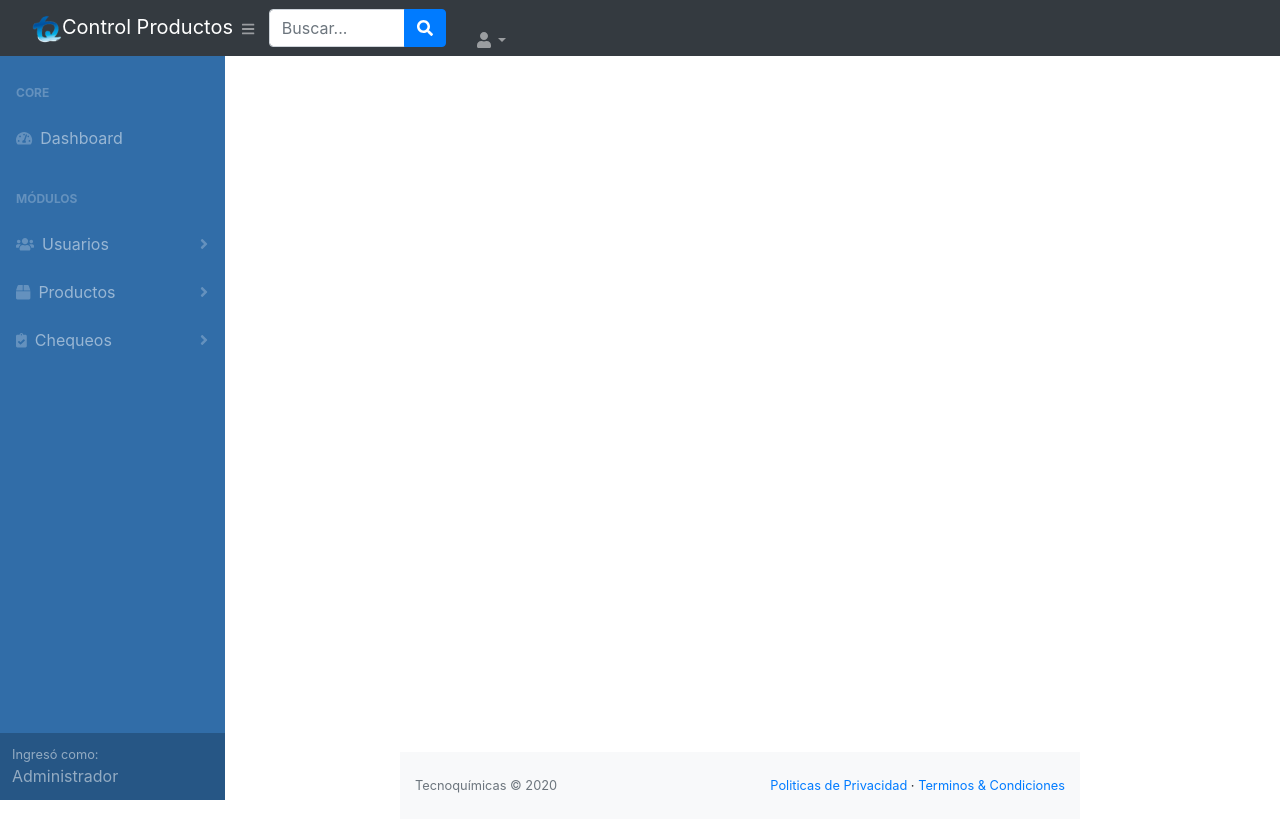
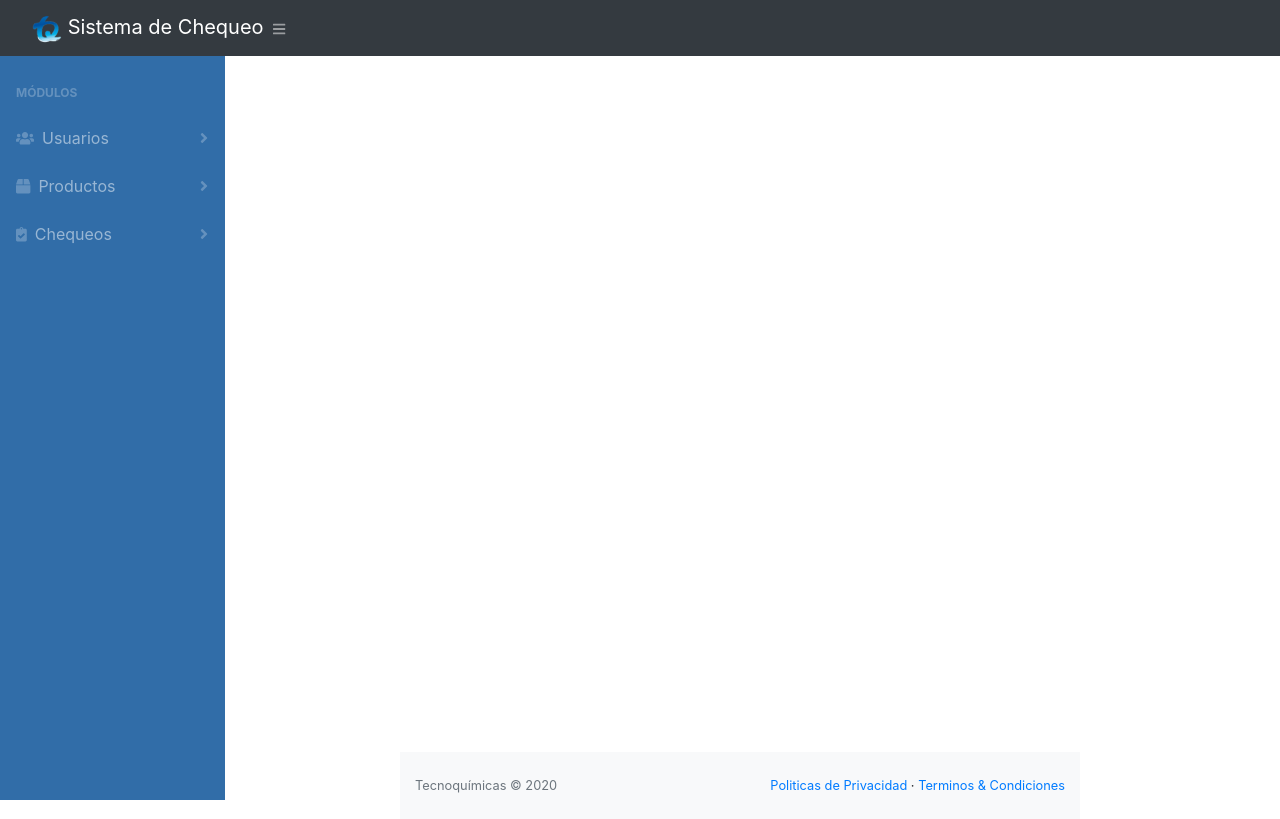
Before and after one commit to edsel9ra/checked_project_crud, a Django app: page / in a window 1280 px wide. Run offline with Django 3.2, Linux system fonts and the light colour scheme; a user stored in the database is signed in; parts of the project's set-up code (start-up, migrations or seed data) failed here and were passed over; some libraries are stand-ins or nearby versions.

Commit message:
New funtions
Add forms and others funtionals, can login different a admin user

```diff
--- a/apps/product/templates/product/checklist_form.html
+++ b/apps/checklist/templates/checklist/checkedproduct_form.html
@@ -6,7 +6,7 @@
     {% csrf_token %}
     {% bootstrap_form  form %}
     {% buttons %}
-        <button type="submit" class="btn btn-primary">Guardar</button>
+        <button type="submit" class="btn btn-primary"><i class="fas fa-database"></i> Guardar</button>
     {% endbuttons %}
 </form>
 {% endblock content %}
--- a/apps/checklist/templates/checklist/checkedproduct_list.html
+++ b/apps/checklist/templates/checklist/checkedproduct_list.html
@@ -1,8 +1,8 @@
 {% extends "commons/base.html" %}
 {% block content %}
+<a href="{% url 'checklist:check_out_list' %}"><button class="btn btn-warning"><i class="fas fa-arrow-left"></i> Regresar</button></a>
 <h4 class="mt-4">Productos Chequeados</h4>
 <div class="table-responsive">
-    <a href="{% url 'checklist:check_out_list' %}"><button class="btn btn-warning"><i class="fas fa-arrow-left"></i> Regresar</button></a>
     <table class="table table-borderless" id="dataTable" width="100%" cellspacing="0">
         <thead class="border-bottom font-weight-bold text-center">
             <tr>
@@ -17,6 +17,8 @@
                 <td>{{object.product}}</td>
                 <td>{{object.packing_list}}</td>
                 <td>{{object.quantity}}</td>
+                <td><div class="button-group text-center"><a href="{% url 'checklist:check_product_update' object.pk %}"><button
+                    class="btn btn-primary">Modificar</button></a></div></td>
             </tr>
             {% endfor %}
         </tbody>
--- a/apps/checklist/templates/checklist/checklist_form.html
+++ b/apps/checklist/templates/checklist/checklist_form.html
@@ -6,14 +6,15 @@
 {% block content %}
 {{ formset_checkedproduct.media.js }}
 {{ formset_checkedproduct.media.css }}
+<a href="{% url 'checklist:check_out_list' %}"><button class="btn btn-warning"><i class="fas fa-arrow-left"></i>
+        Regresar</button></a>
 <h4 class="mt-4">Chequeo</h4>
 <form action="" method="post">
     {% csrf_token %}
     {% bootstrap_form  form %}
 
     <div class="table-responsive">
-        <table class="table table-borderless"
-                 width="100%" cellspacing="0">
+        <table class="table table-borderless" width="100%" cellspacing="0">
             <thead>
                 <tr>
                     <th>
--- a/apps/checklist/templates/checklist/checklist_list.html
+++ b/apps/checklist/templates/checklist/checklist_list.html
@@ -22,9 +22,11 @@
                 <td>{{object.receiver}}</td>
                 <td>{{object.check_date}}</td>
                 <td>
-                    <div class="button-group text-center"><a href="{% url 'checklist:checked_product_list' %}"><button
+                    <div class="button-group text-center"><a href="{% url 'checklist:checked_product_list' object.pk %}"><button
                                 class="btn btn-primary">Listar Productos</button></a></div>
                 </td>
+                <td><div class="button-group text-center"><a href="{% url 'checklist:check_list_update' object.pk %}"><button
+                    class="btn btn-primary">Modificar</button></a></div></td>
             </tr>
             {% endfor %}
         </tbody>
--- a/apps/checklist/urls.py
+++ b/apps/checklist/urls.py
@@ -5,8 +5,8 @@ app_name = 'checklist'
 
 urlpatterns = [
      path('create', view=CheckListCreate.as_view(),name=CheckListCreate.name),
-     #path('check_list_update/(?P<pk>/d+)/$', view=CheckListUpdate.as_view(), name=CheckListUpdate.name),
-     #path('check_product_update/(?P<pk>/d+)/$', view=CheckedProductUpdate.as_view(), name=CheckedProductUpdate.name),
+     path('check_list_update/<int:pk>', view=CheckListUpdate.as_view(), name=CheckListUpdate.name),
+     path('check_product_update/<int:pk>', view=CheckedProductUpdate.as_view(), name=CheckedProductUpdate.name),
      path('list', view=CheckOutList.as_view(), name=CheckOutList.name),
-     path('checked_product_list', view=CheckProductList.as_view(), name=CheckProductList.name),
+     path('checked_product_list/<int:pk>', view=CheckProductList.as_view(), name=CheckProductList.name),
 ]
--- a/apps/commons/templates/commons/base.html
+++ b/apps/commons/templates/commons/base.html
@@ -22,40 +22,21 @@
 
 <body class="sb-nav-fixed">
     <nav class="sb-topnav navbar navbar-expand navbar-dark bg-dark">
-        <a class="navbar-brand" href="#"><img id="logo" src="{% static 'commons/logo.png' %}" class="rounded"
-                alt="...">Control Productos<button class="btn btn-link btn-sm order-1 order-lg-0" id="sidebarToggle"
-                href="#"><i class="fas fa-bars"></i></button><!-- Navbar Search-->
-            <form class="d-none d-md-inline-block form-inline ml-auto mr-0 mr-md-3 my-2 my-md-0">
-                <div class="input-group">
-                    <input class="form-control" type="text" placeholder="Buscar..." aria-label="Buscar"
-                        aria-describedby="basic-addon2" />
-                    <div class="input-group-append">
-                        <button class="btn btn-primary" type="button"><i class="fas fa-search"></i></button>
-                    </div>
-                </div>
-            </form>
-            <ul class="navbar-nav ml-auto ml-md-0">
-                <li class="nav-item dropdown">
-                    <a class="nav-link dropdown-toggle" id="userDropdown" href="#" role="button" data-toggle="dropdown"
-                        aria-haspopup="true" aria-expanded="false"><i class="fas fa-user fa-fw"></i></a>
-                    <div class="dropdown-menu dropdown-menu-right" aria-labelledby="userDropdown">
-                        <a class="dropdown-item" href="#">Settings</a><a class="dropdown-item" href="#">Activity Log</a>
-                        <div class="dropdown-divider"></div>
-                        <a class="dropdown-item" href="#">Logout</a>
-                    </div>
-                </li>
-            </ul>
+        <a class="navbar-brand" href="{% url 'checklist:check_out_list' %}"><img id="logo" src="{% static 'commons/logo.png' %}" class="rounded"
+                alt="...">   Sistema de Chequeo<button class="btn btn-link btn-sm order-1 order-lg-0" id="sidebarToggle"
+                href="#"><i class="fas fa-bars"></i></button>
+
+        <ul class="navbar-nav ml-auto ml-md-0">
+            <li class="nav-item dropdown">
+                <a></a>
+            </li>
+        </ul>
     </nav>
     <div id="layoutSidenav">
         <div id="layoutSidenav_nav">
             <nav class="sb-sidenav accordion sb-sidenav-dark" id="sidenavAccordion">
                 <div class="sb-sidenav-menu">
                     <div class="nav">
-                        <div class="sb-sidenav-menu-heading">Core</div>
-                        <a class="nav-link" href="#">
-                            <div class="sb-nav-link-icon"><i class="fas fa-tachometer-alt"></i></div>
-                            Dashboard
-                        </a>
                         <div class="sb-sidenav-menu-heading">Módulos</div>
                         <!-- Menu desplegable de los usuarios-->
                         <a class="nav-link collapsed" href="#" data-toggle="collapse" data-target="#collapseUsuarios"
@@ -68,8 +49,7 @@
                         <div class="collapse" id="collapseUsuarios" aria-labelledby="headingOne"
                             data-parent="#sidenavAccordion">
                             <nav class="sb-sidenav-menu-nested nav">
-                                <a class="nav-link" href="#">Listar</a>
-                                <a class="nav-link" href="#">Ingresar</a>
+                                <a class="nav-link" href="{% url 'users:create' %}">Ingresar</a>
                             </nav>
                         </div>
                         <!-- Menu desplegable de los productos-->
@@ -104,10 +84,7 @@
                         </div>
                     </div>
                 </div>
-                <div class="sb-sidenav-footer">
-                    <div class="small">Ingresó como:</div>
-                    Administrador
-                </div>
+
             </nav>
         </div>
         <div id="layoutSidenav_content">
--- a/apps/product/models.py
+++ b/apps/product/models.py
@@ -6,3 +6,6 @@ class Product(models.Model):
     description = models.CharField(max_length=45,verbose_name=_('Descripción'),blank=True,null=True)
     presentation = models.CharField(max_length=45,verbose_name=_('Presentación'),blank=True,null=True)
     corrugated_quantity = models.IntegerField(verbose_name=_('Unidades Corrugadas'))
+
+    def __str__(self):
+        return str(self.code)
--- a/apps/users/forms.py
+++ b/apps/users/forms.py
@@ -5,3 +5,9 @@ from .models import User
 class LoginForm(forms.Form):
     username = forms.CharField(label=_('Usuario'),max_length=40,min_length=1)
     password = forms.CharField(label=_('Contraseña'),widget=forms.PasswordInput,min_length=1)
+
+class UserForm(forms.ModelForm):
+
+    class Meta:
+        model = User
+        fields = ('code', 'first_name', 'last_name', 'username', 'area', 'birth_date', 'is_base')
--- a/apps/users/models.py
+++ b/apps/users/models.py
@@ -8,3 +8,6 @@ class User(AbstractUser):
     area = models.CharField(max_length=25,verbose_name=_('Area'),blank=True,null=True)
     birth_date = models.DateField(verbose_name=_('Fecha Nacimiento'),default=now)
     is_base = models.BooleanField(verbose_name=_('Es Base'),default=False)
+
+    def __str__(self):
+        return '%s %s' % (self.first_name, self.last_name)
--- a/apps/users/urls.py
+++ b/apps/users/urls.py
@@ -1,9 +1,10 @@
 from django.contrib import admin
-from django.urls import path
-from apps.users.views import LoginView
+from django.urls import path, include
+from apps.users.views import LoginView, UserCreate
 
 app_name = 'users'
 
 urlpatterns = [
-    path('login',view=LoginView.as_view(),name=LoginView.name),
+    path('login', view=LoginView.as_view(), name=LoginView.name),
+    path('create', view=UserCreate.as_view(), name=UserCreate.name),
 ]
```
Also changed, not shown: apps/users/templates/users/user_form.html (added, +12 -0 lines), apps/users/views.py (+16 -4 lines), apps/checklist/migrations/0007_auto_20200703_1502.py (added), apps/checklist/views.py (line endings or trailing spaces), db.sqlite3.
